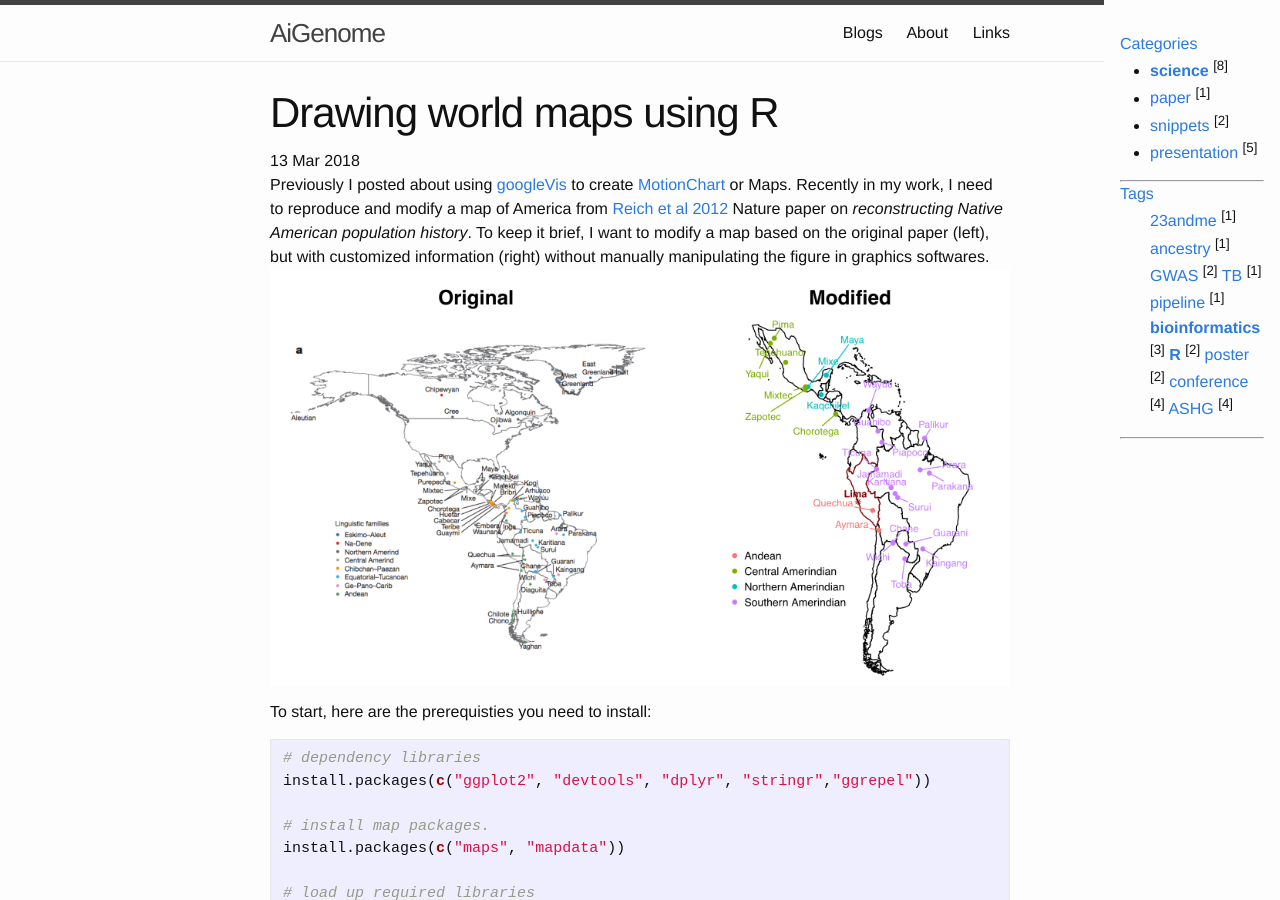
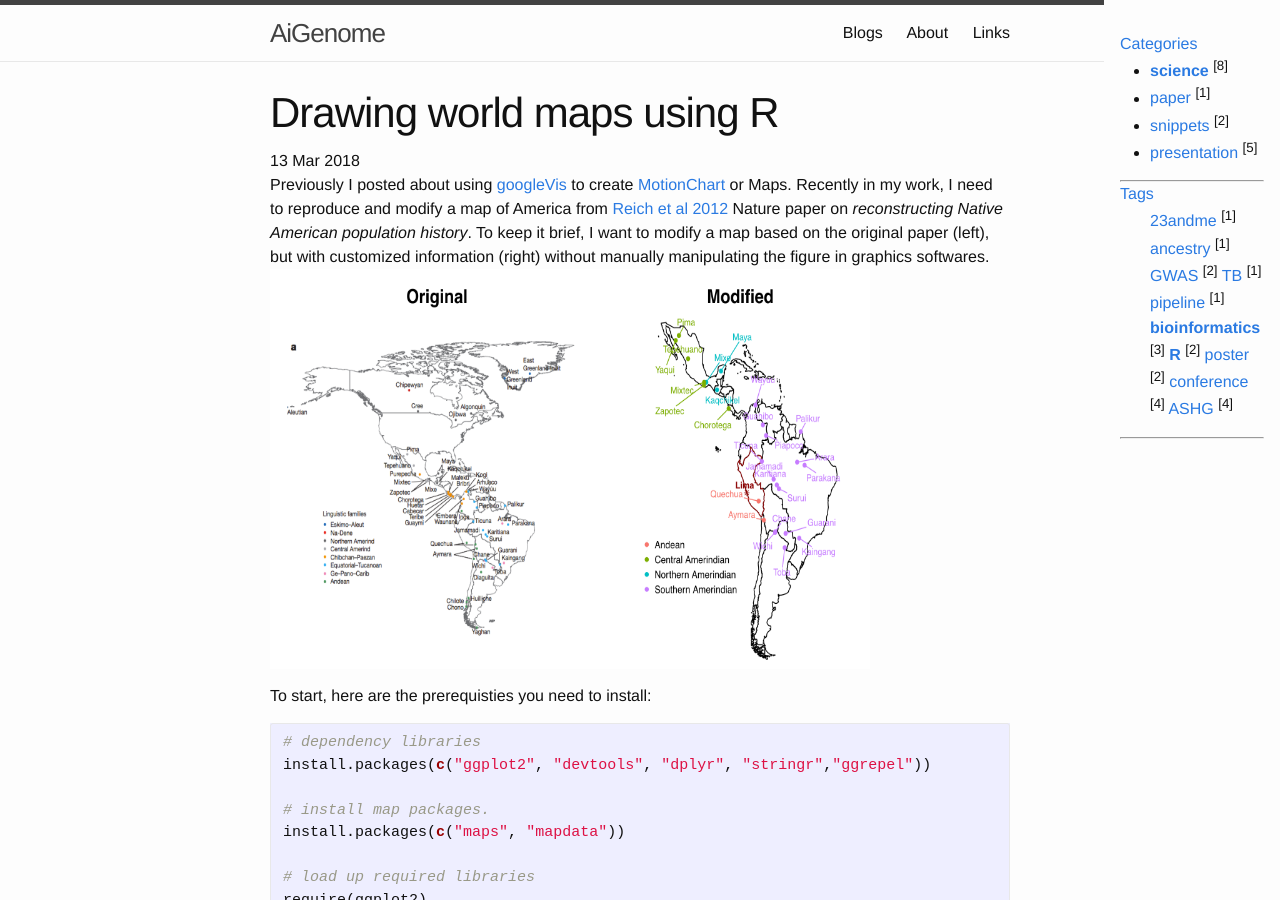
Before and after one commit to yluo86/yluo86.github.io, a Jekyll site: the page built from _posts/2018-03-13-Drawing-world-maps-with-R.markdown, in a window 1280 px wide and 900 px high. Built offline with Jekyll 4.4.1, drawn with Linux system fonts in a browser that asks for light colours.

Commit message:
dimension fix again

```diff
--- a/_posts/2018-03-13-Drawing-world-maps-with-R.markdown
+++ b/_posts/2018-03-13-Drawing-world-maps-with-R.markdown
@@ -7,7 +7,7 @@ tags: bioinformatics R
 author: Yang
 permalink: rmaps
 ---
-Previously I posted about using [googleVis](https://github.com/mages/googleVis)  to create [MotionChart]({{site.baseurl}}/MotionChart.html) or Maps. Recently in my work, I need to reproduce and modify a map of America from [Reich et al 2012](https://www.nature.com/articles/nature11258) Nature paper on *reconstructing Native American population history*. To keep it brief, I want to modify a map based on the original paper (left), but with customized information (right) without manually manipulating the figure in graphics softwares.![original]({{site.baseurl}}/assets/images/nat_map.png)
+Previously I posted about using [googleVis](https://github.com/mages/googleVis)  to create [MotionChart]({{site.baseurl}}/MotionChart.html) or Maps. Recently in my work, I need to reproduce and modify a map of America from [Reich et al 2012](https://www.nature.com/articles/nature11258) Nature paper on *reconstructing Native American population history*. To keep it brief, I want to modify a map based on the original paper (left), but with customized information (right) without manually manipulating the figure in graphics softwares.![original]({{site.baseurl}}/assets/images/nat_map.png){:height="400px" width="600px"}
 
 To start, here are the prerequisties you need to install:
 
```
